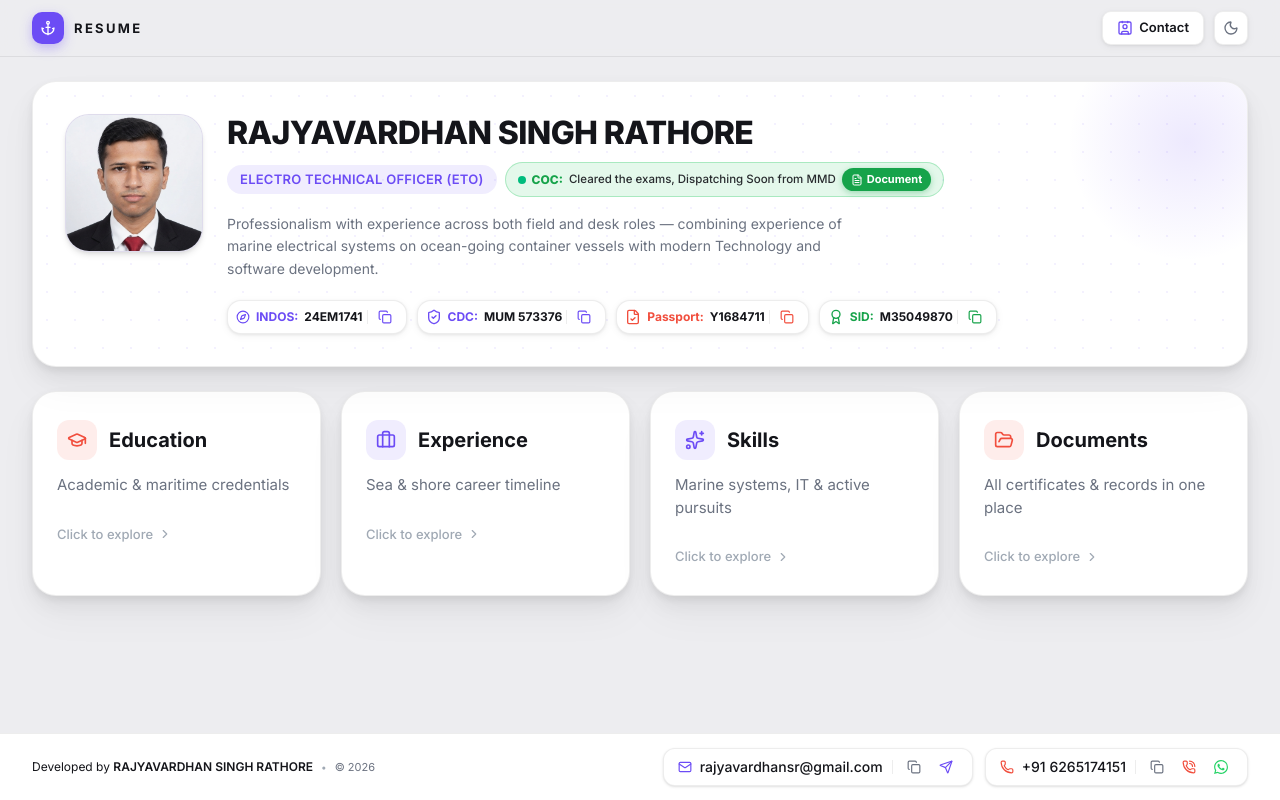
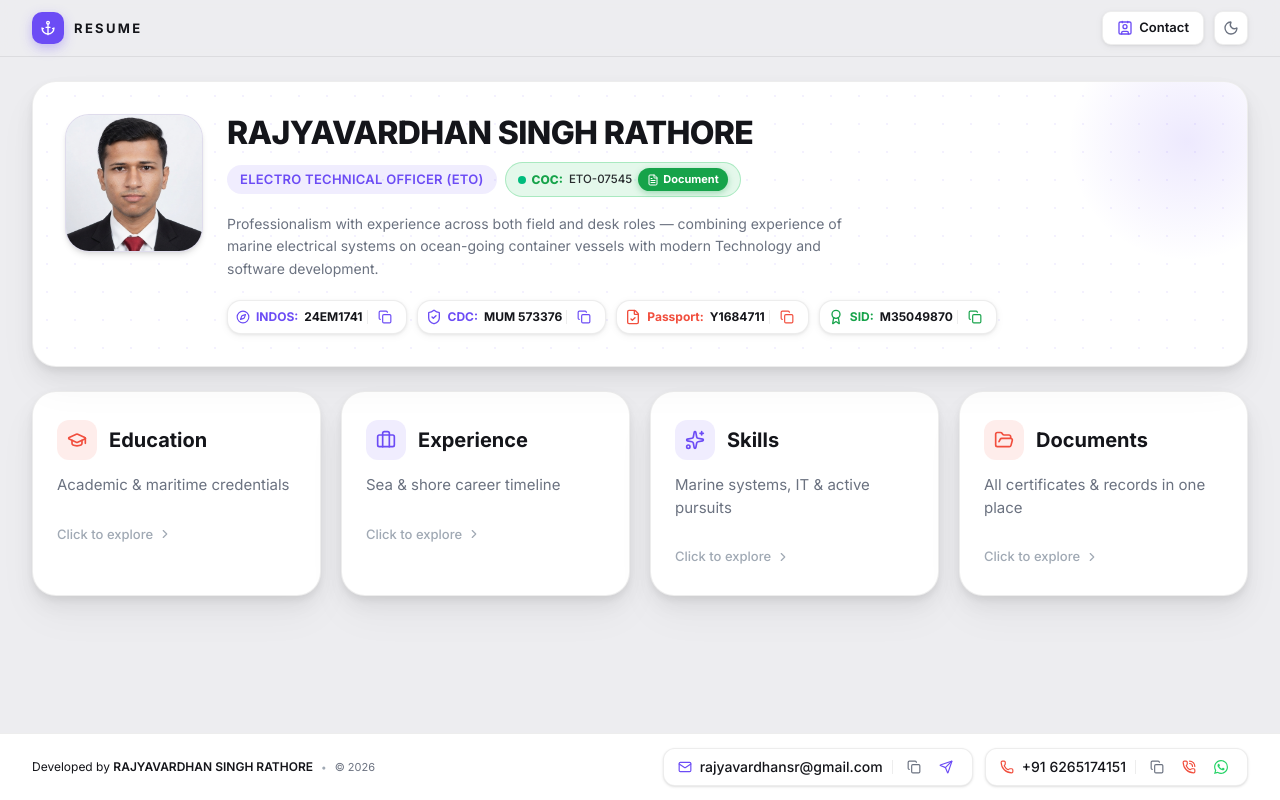
Before and after one commit to Rajyavardhan-singh/Resume, a Next.js app: page / in a window 1280 px wide. Built offline with nearby package versions, Linux system fonts and the light colour scheme.

Commit message:
Update CocBadge with new document URL and text

```diff
--- a/components/HeroSection.tsx
+++ b/components/HeroSection.tsx
@@ -124,7 +124,7 @@ interface CocBadgeProps {
 }
 
 function CocBadge({ onOpenDoc, fontSize = '12px', padding = '5px 12px' }: CocBadgeProps) {
-  const cocDocUrl = "https://drive.google.com/file/d/1at6UhdW-AOPEwT0Ow6XkQNGyMXRPSRSL/view?usp=sharing";
+  const cocDocUrl = "https://drive.google.com/file/d/1t5yGY0UM0f4w26ODyPe0n9K48PVcKUrj/view?usp=sharing";
 
   return (
     <div
@@ -150,7 +150,7 @@ function CocBadge({ onOpenDoc, fontSize = '12px', padding = '5px 12px' }: CocBad
        </span>
 
        <span style={{ fontSize: '11.5px', fontWeight: 500, color: 'var(--text-title)' }} className="opacity-90 leading-tight">
-         Cleared the exams, Dispatching Soon from MMD
+         ETO-07545
        </span>
 
        <button
```
